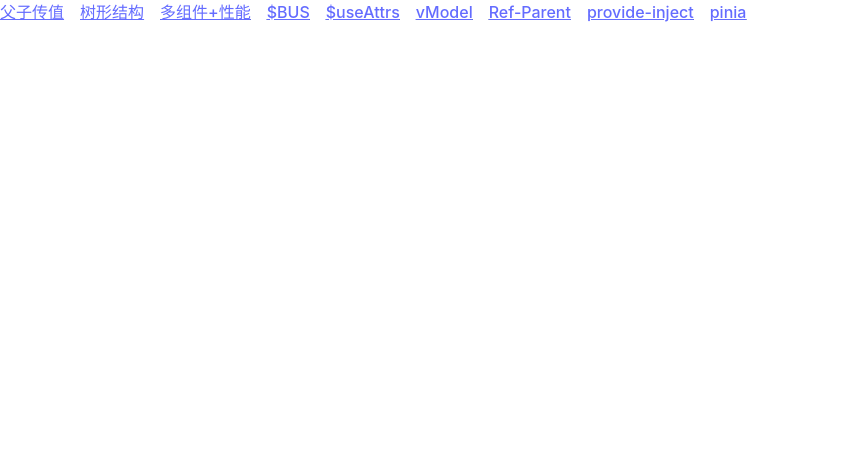
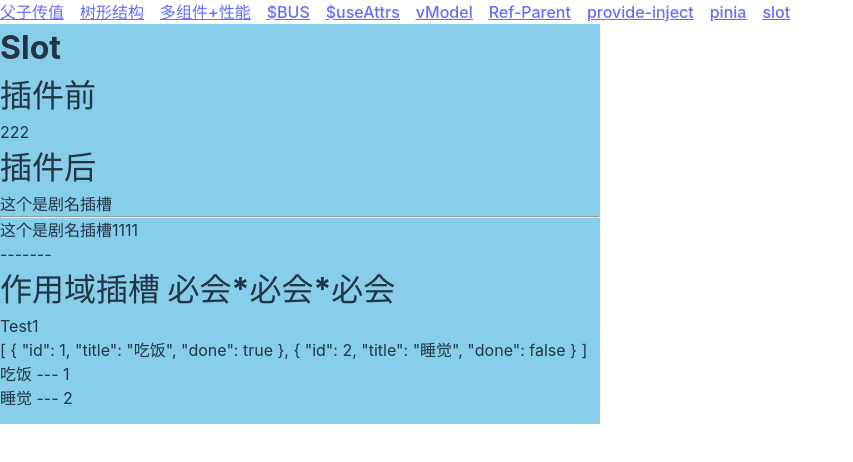
Before and after one commit to Ankera/study-vue3, a Vue app: page /slot in a window 1280 px wide. Shown: the top 462 px of the page, without its empty margins (0-853 px from the left). Built offline with nearby package versions, Linux system fonts and the light colour scheme.

Commit message:
feat: 默认插槽, 作用域插槽

```diff
--- a/src/App.vue
+++ b/src/App.vue
@@ -13,6 +13,7 @@
     <span class="item"><router-link to="/refParent">Ref-Parent</router-link></span>
     <span class="item"><router-link to="/provideInject">provide-inject</router-link></span>
     <span class="item"><router-link to="/pinia">pinia</router-link></span>
+    <span class="item"><router-link to="/slot">slot</router-link></span>
 
     <router-view></router-view>
   </div>
--- /dev/null
+++ b/src/components/slot/index.vue
@@ -0,0 +1,51 @@
+<!-- 作者: 余亚勇 -->
+<!-- 创建时间: 2023-09-02 15:22:16 -->
+<!-- 模块主要作用:  -->
+
+<template>
+  <div class="slot">
+    <h1>Slot</h1>
+    <SlotTest>
+        <p>222</p>
+        <template v-slot:a>
+            <div>
+                这个是剧名插槽
+            </div>
+        </template>
+
+        <template #b>
+            <div>
+                这个是剧名插槽1111
+            </div>
+        </template>
+    </SlotTest>
+
+    <p>-------</p>
+
+
+    <h1>作用域插槽 必会*必会*必会</h1>
+    <Test1 :todos="todos">
+        <template v-slot="{$row, $index}">
+            <div>
+                {{$row.title}} --- {{$index + 1}}
+             </div>
+        </template>
+    </Test1>
+  </div>
+</template>
+
+<script setup lang='ts'>
+import SlotTest from './slotTest.vue'
+import Test1 from './test1.vue'
+import { ref } from 'vue'
+
+const todos = ref([{id: 1, title: '吃饭', done: true}, { id: 2, title: '睡觉', done: false }])
+</script>
+
+<style scoped>
+.slot {
+    width: 600px;
+    height: 400px;
+    background-color: skyblue;
+}
+</style>
--- /dev/null
+++ b/src/components/slot/slotTest.vue
@@ -0,0 +1,24 @@
+<!-- 作者: 余亚勇 -->
+<!-- 创建时间: 2023-09-02 15:24:06 -->
+<!-- 模块主要作用:  -->
+
+<template>
+  <div>
+    <h1>插件前</h1>
+    <slot></slot>
+    <h1>插件后</h1>
+
+    <slot name="a"></slot>
+
+    <hr>
+    <slot name="b"></slot>
+  </div>
+</template>
+
+<script setup lang='ts'>
+
+</script>
+
+<style scoped>
+
+</style>
--- /dev/null
+++ b/src/components/slot/test1.vue
@@ -0,0 +1,23 @@
+<!-- 作者: 余亚勇 -->
+<!-- 创建时间: 2023-09-02 15:29:52 -->
+<!-- 模块主要作用:  -->
+
+<template>
+  <div>
+    <p>Test1</p>
+    {{ todos }}
+    <ul>
+        <li v-for="(item, index) in todos" :key="item.id">
+            <slot :$row="item" :$index="index"></slot>
+        </li>
+    </ul>
+  </div>
+</template>
+
+<script setup lang='ts'>
+defineProps(['todos'])
+</script>
+
+<style scoped>
+
+</style>
--- a/src/router/index.ts
+++ b/src/router/index.ts
@@ -8,6 +8,7 @@
 import RefParent from '../components/refParent/index.vue'
 import ProvideInject from '../components/provideInject/index.vue'
 import Pinia from '../components/pinia/index.vue'
+import Slot from '../components/slot/index.vue'
 
 const router = createRouter({
     history: createWebHistory(),
@@ -71,6 +72,11 @@
         path: "/pinia",
         name: 'pinia',
         component: Pinia
+      },
+      {
+        path: "/slot",
+        name: "slot",
+        component: Slot,
       }
     ],
   });
```
